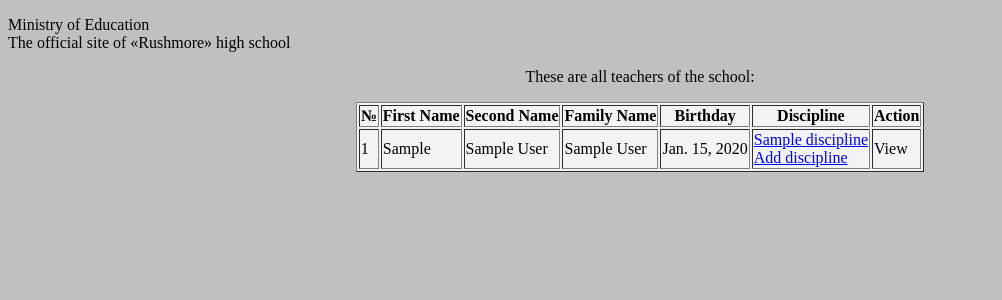
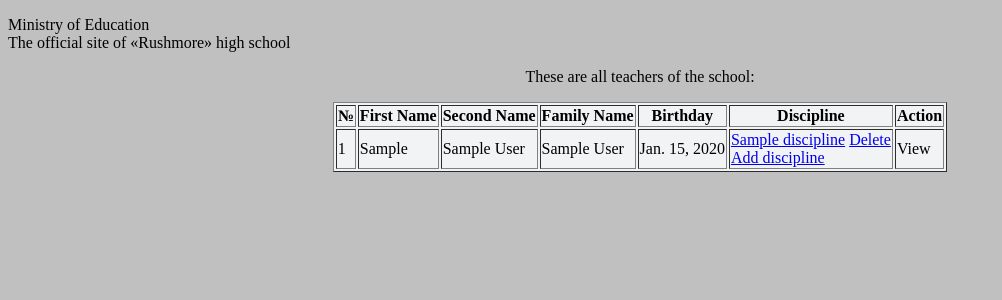
Before and after one commit to smolin8033/Electronic-grade-book, a Django app: page /school/manager/teachers/ in a window 1280 px wide. Shown: the top 300 px of the page, without its empty margins (0-1002 px from the left). Run offline with Django 3.2, Linux system fonts and the light colour scheme; tables that the repository leaves empty hold one stand-in row (values such as "Sample post").

Commit message:
create 'Delete' inscription. It will redirect to not yet created page

```diff
--- a/school/templates/manager_teachers.html
+++ b/school/templates/manager_teachers.html
@@ -21,7 +21,9 @@
             <td>{{ teacher.family_name }}</td>
             <td>{{ teacher.birthday }}</td>
             <td>{% for discipline in teacher.discipline_set.all %}
-                <a href="{% url 'discipline_update' pk=discipline.id %}">{{ discipline }}</a><br>
+                <a href="{% url 'discipline_update' pk=discipline.id %}">{{ discipline }}</a>
+                <a href="{% url 'discipline_delete' pk=discipline.id %}">Delete</a>
+                <br>
                 {% endfor %}
                 <a href="{% url 'discipline_create' %}">Add discipline</a>
             </td>
```
